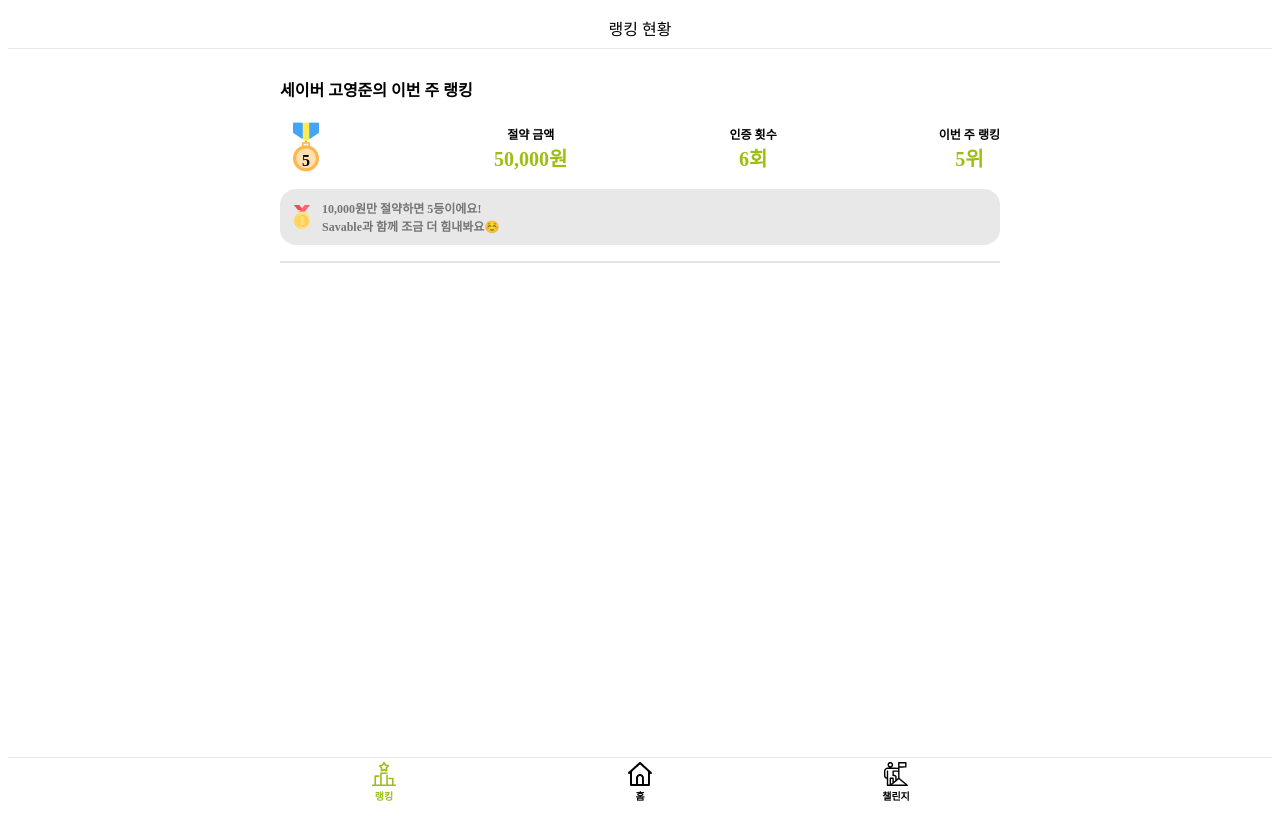
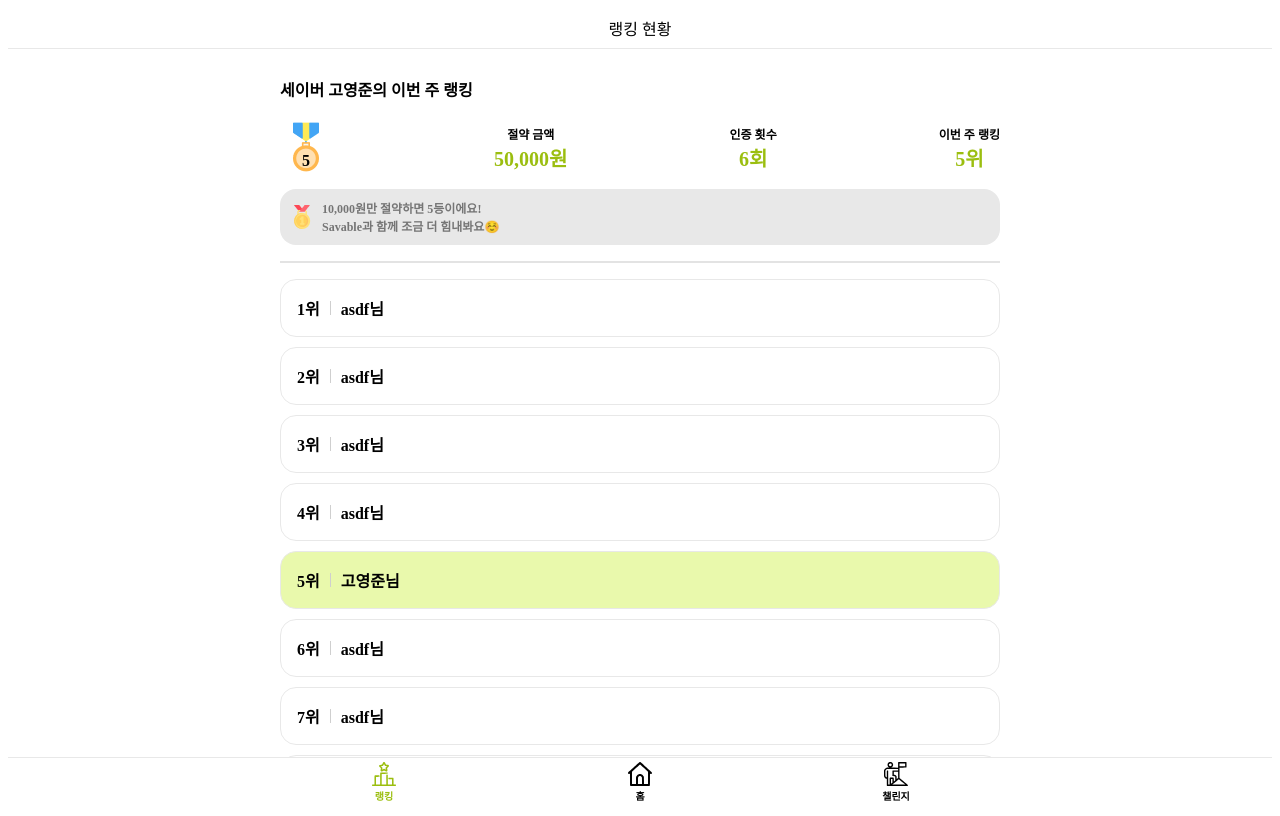
Before and after one commit to TEAM-HUNDRED/savable-web, a React (Create React App) app: page /ranking in a window 1280 px wide. Built offline with nearby package versions, Linux system fonts and the light colour scheme.

Commit message:
[FEATURE] Generate ui ranking bar

```diff
--- /dev/null
+++ b/src/components/RankingBar/index.tsx
@@ -0,0 +1,45 @@
+import styled from "styled-components";
+
+type TypeProps = {
+  rank: number;
+  userName: string;
+  highlighted: boolean;
+};
+
+function RankingBar({ rank, userName, highlighted }: TypeProps) {
+  return (
+    <Container highlighted={highlighted}>
+      <Text>{`${rank}위`}</Text>
+      <Divider />
+      <Text>{`${userName}님`}</Text>
+    </Container>
+  );
+}
+
+const Container = styled.div<{ highlighted: boolean }>`
+  display: flex;
+  flex-direction: row;
+  width: 100%;
+  border: 1px solid #e8e8e8;
+  border-radius: 16px;
+  padding: 16px;
+  margin-bottom: 10px;
+  align-items: center;
+  background-color: ${(props) => (props.highlighted ? "#E9F9AC" : "#fff")};
+  box-sizing: border-box;
+`;
+
+const Divider = styled.div`
+  height: 14px;
+  width: 1px;
+  background-color: #cfcfcf;
+  margin: 0px 10px;
+`;
+
+const Text = styled.p`
+  font-size: 16px;
+  font-weight: 700;
+  margin: 0px;
+`;
+
+export default RankingBar;
--- a/src/pages/RankingPage/index.tsx
+++ b/src/pages/RankingPage/index.tsx
@@ -1,15 +1,48 @@
 import styled from "styled-components";
 
 import RankingHeader from "components/RankingHeader";
+import RankingBar from "components/RankingBar";
 
 function RankingPage() {
   const userName = "고영준";
+
+  const dummyRankList = [
+    { userName: "asdf" },
+    { userName: "asdf" },
+    { userName: "asdf" },
+    { userName: "asdf" },
+    { userName: "고영준" },
+    { userName: "asdf" },
+    { userName: "asdf" },
+    { userName: "asdf" },
+    { userName: "asdf" },
+    { userName: "asdf" },
+    { userName: "asdf" },
+    { userName: "asdf" },
+    { userName: "asdf" },
+    { userName: "asdf" },
+    { userName: "asdf" },
+    { userName: "asdf" },
+    { userName: "asdf" },
+    { userName: "asdf" },
+    { userName: "asdf" },
+    { userName: "asdf" },
+  ];
 
   return (
     <Container>
       <TitleText>{`세이버 ${userName}의 이번 주 랭킹`}</TitleText>
       <RankingHeader />
       <Divider />
+      {dummyRankList.map((item, idx) => {
+        return (
+          <RankingBar
+            userName={item.userName}
+            rank={idx + 1}
+            highlighted={item.userName === userName}
+          />
+        );
+      })}
     </Container>
   );
 }
@@ -29,6 +62,7 @@ const Divider = styled.div`
   width: 100%;
   height: 2px;
   background-color: #e3e3e3;
+  margin-bottom: 16px;
 `;
 
 export default RankingPage;
```
